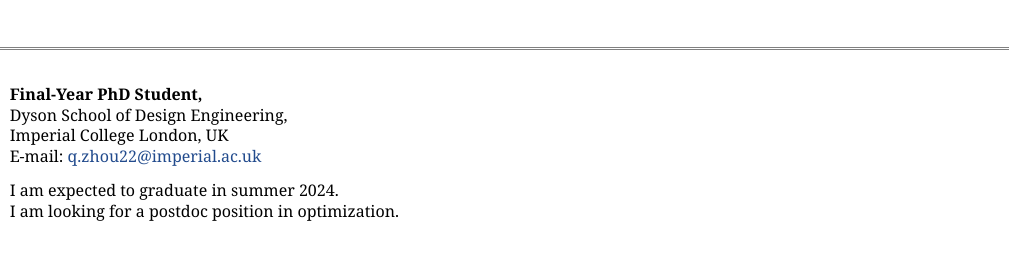
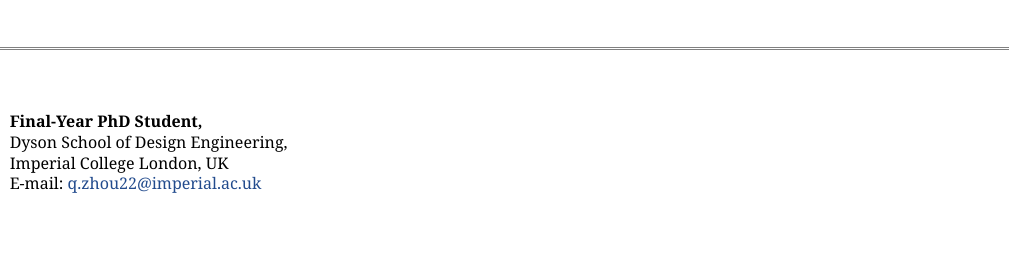
Before and after one commit to Quan-Zhou/Quan-Zhou.github.io, a plain HTML site: page index.html in a window 1280 px wide. Shown: the top 254 px of the page, 253-1280 px from the left. Drawn offline with Linux system fonts and the light colour scheme.

Commit message:
Update index.html

```diff
--- a/index.html
+++ b/index.html
@@ -30,7 +30,6 @@
 Dyson School of Design Engineering, <br />
 Imperial College London, UK <br />
 E-mail: <a href="q.zhou22@imperial.ac.uk">q.zhou22@imperial.ac.uk</a></p>
-<p>I am expected to graduate in summer 2024.<br /> I am looking for a postdoc position in optimization.</p>
 </td></tr></table>
 <h2>About me</h2>
 <p>I am a PhD student in Imperial College London, under the supervision of <a href="https://scholar.google.com/citations?user=Ew8TNsMAAAAJ&hl=en">Dr. Jakub Mareček</a> and <a href="https://scholar.google.com/citations?user=Rnb8M9AAAAAJ&hl=en">Prof. Robert Shorten</a>.<br />
```
